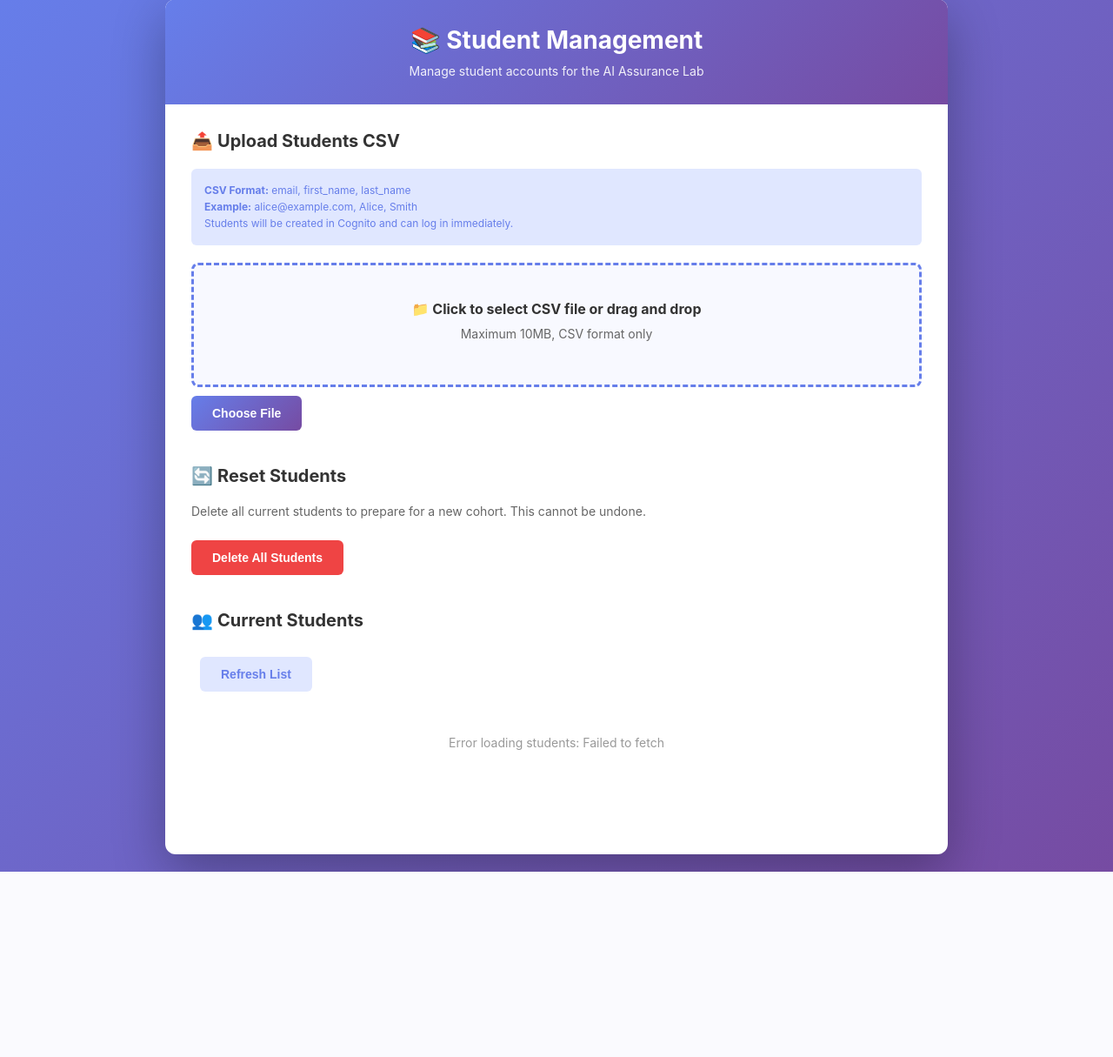
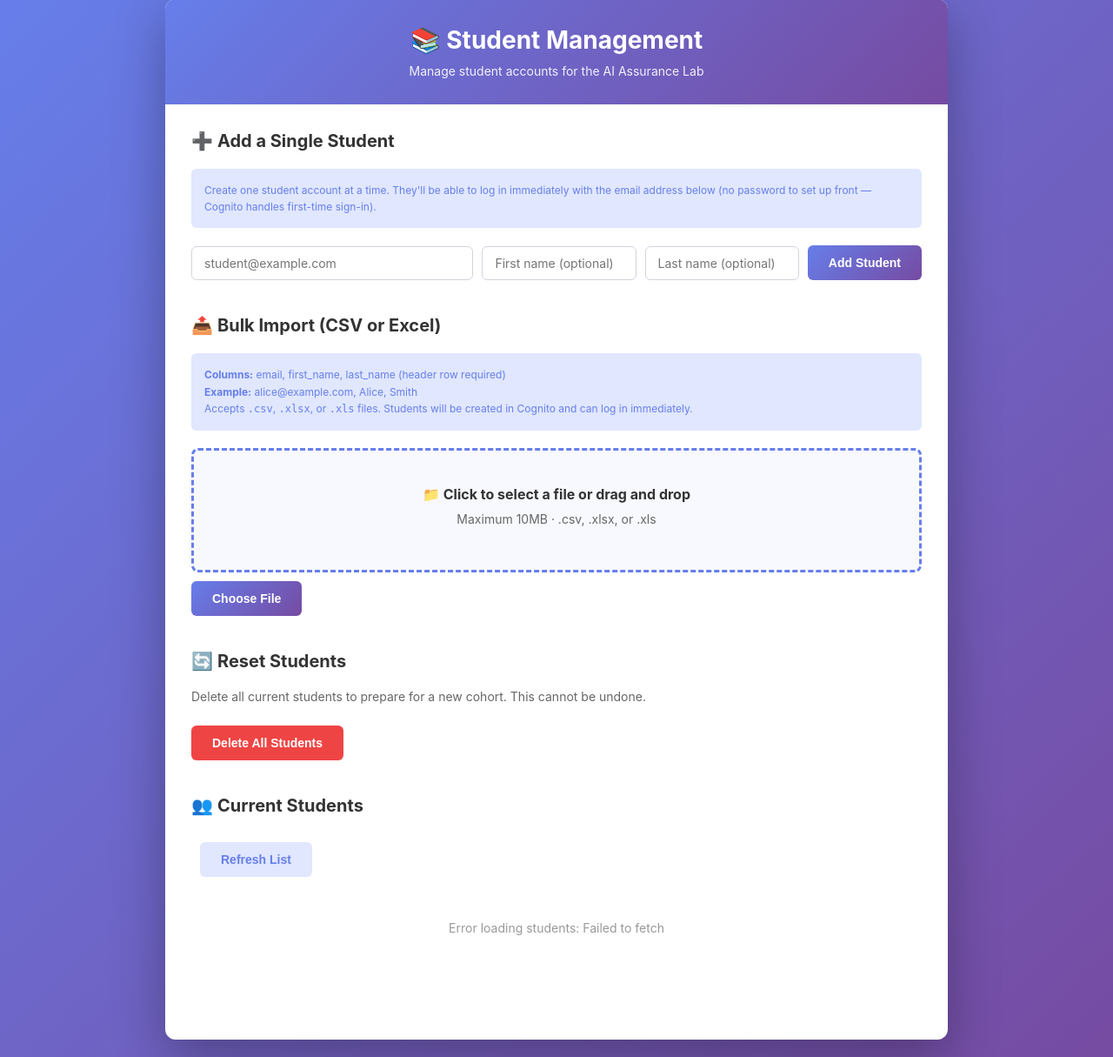
Before and after one commit to sceddy-git/ai-assurance-lab, a Flask app: template templates/admin_students.html in a window 1280 px wide. Shown: the part 21-1236 px from the top of the page at 87% size. Before the commit the page ends 1023 px from the top, so only its background shows below. Run offline with Flask 3, Linux system fonts and the light colour scheme; the template is opened without the code that fills it, so the values that code supplies are empty.

Commit message:
Add single-student creation and Excel (.xlsx/.xls) bulk import
- New /api/admin/students/add endpoint for creating one student at a
  time from the proctor portal, with a simple inline form.
- Bulk upload now accepts .xlsx/.xls in addition to .csv, parsed via
  openpyxl (column headers: email, first_name, last_name in any order).
- Refactored the Cognito user-creation logic shared by both single-add
  and bulk-import paths into _create_cognito_student().

Co-authored-by: Cursor <cursoragent@cursor.com>

```diff
--- a/app.py
+++ b/app.py
@@ -557,14 +557,90 @@ def admin_students():
     return render_template('admin_students.html', email=user_email)
 
 
+def _is_proctor(user_email: str) -> bool:
+    proctor_emails = os.getenv('PROCTOR_EMAILS', 'admin@example.com').split(',')
+    return user_email in proctor_emails
+
+
+def _create_cognito_student(email: str, first_name: str = '', last_name: str = '') -> None:
+    """
+    Create a single student user in Cognito with a suppressed invite email.
+    Raises the underlying boto3 exception on failure so callers can classify it
+    (e.g. UsernameExistsException vs. other errors).
+    """
+    import secrets
+    temp_password = secrets.token_urlsafe(12)
+
+    cognito_client.admin_create_user(
+        UserPoolId=os.getenv('COGNITO_USER_POOL_ID'),
+        Username=email,
+        TemporaryPassword=temp_password,
+        UserAttributes=[
+            {'Name': 'email', 'Value': email},
+            {'Name': 'email_verified', 'Value': 'true'},
+            {'Name': 'given_name', 'Value': first_name},
+            {'Name': 'family_name', 'Value': last_name}
+        ],
+        MessageAction='SUPPRESS'
+    )
+
+
+def _parse_students_csv(file) -> list:
+    import io
+    import csv
+    stream = io.StringIO(file.stream.read().decode('UTF-8'))
+    reader = csv.DictReader(stream)
+    return [
+        {
+            'email': (row.get('email') or '').strip(),
+            'first_name': (row.get('first_name') or '').strip(),
+            'last_name': (row.get('last_name') or '').strip(),
+        }
+        for row in reader
+    ]
+
+
+def _parse_students_excel(file) -> list:
+    from openpyxl import load_workbook
+    wb = load_workbook(file.stream, read_only=True, data_only=True)
+    sheet = wb[wb.sheetnames[0]]
+
+    rows_iter = sheet.iter_rows(values_only=True)
+    header = [str(h).strip().lower() if h else '' for h in next(rows_iter, [])]
+
+    def col_index(*names):
+        for name in names:
+            if name in header:
+                return header.index(name)
+        return None
+
+    email_idx = col_index('email', 'e-mail', 'email address')
+    first_idx = col_index('first_name', 'first name', 'firstname')
+    last_idx = col_index('last_name', 'last name', 'lastname')
+
+    if email_idx is None:
+        raise ValueError("Spreadsheet must have an 'email' column header in the first row")
+
+    students = []
+    for row in rows_iter:
+        if row is None or email_idx >= len(row):
+            continue
+        email = str(row[email_idx] or '').strip()
+        if not email:
+            continue
+        first_name = str(row[first_idx]).strip() if first_idx is not None and first_idx < len(row) and row[first_idx] else ''
+        last_name = str(row[last_idx]).strip() if last_idx is not None and last_idx < len(row) and row[last_idx] else ''
+        students.append({'email': email, 'first_name': first_name, 'last_name': last_name})
+
+    return students
+
+
 @app.route('/api/admin/students/upload', methods=['POST'])
 @login_required
 def upload_students_csv():
-    """Upload and create students from CSV file."""
+    """Upload and create students from a CSV or Excel (.xlsx/.xls) file."""
     user_email = session.get('user_email', '')
-    proctor_emails = os.getenv('PROCTOR_EMAILS', 'admin@example.com').split(',')
-
-    if user_email not in proctor_emails:
+    if not _is_proctor(user_email):
         return jsonify({'error': 'Access denied'}), 403
 
     if 'file' not in request.files:
@@ -574,67 +650,72 @@ def upload_students_csv():
     if not file or file.filename == '':
         return jsonify({'error': 'No file selected'}), 400
 
-    if not file.filename.endswith('.csv'):
-        return jsonify({'error': 'File must be CSV format'}), 400
+    filename_lower = file.filename.lower()
+    try:
+        if filename_lower.endswith('.csv'):
+            students = _parse_students_csv(file)
+        elif filename_lower.endswith('.xlsx') or filename_lower.endswith('.xls'):
+            students = _parse_students_excel(file)
+        else:
+            return jsonify({'error': 'File must be CSV or Excel (.xlsx/.xls) format'}), 400
+    except ValueError as e:
+        return jsonify({'error': str(e)}), 400
+    except Exception as e:
+        logger.error(f"Error parsing student file: {str(e)}")
+        return jsonify({'error': f'Could not read file: {type(e).__name__}'}), 400
+
+    created = 0
+    failed = 0
+    errors = []
+
+    for student in students:
+        email = student['email']
+        if not email:
+            failed += 1
+            errors.append('Empty email in row')
+            continue
+
+        try:
+            _create_cognito_student(email, student['first_name'], student['last_name'])
+            created += 1
+        except cognito_client.exceptions.UsernameExistsException:
+            failed += 1
+            errors.append(f'{email}: User already exists')
+        except Exception as e:
+            failed += 1
+            errors.append(f'{email}: {str(e)}')
+
+    return jsonify({
+        'status': 'success',
+        'created': created,
+        'failed': failed,
+        'errors': errors[:10]  # Return first 10 errors
+    })
+
+
+@app.route('/api/admin/students/add', methods=['POST'])
+@login_required
+def add_single_student():
+    """Create a single student account from the proctor portal form."""
+    user_email = session.get('user_email', '')
+    if not _is_proctor(user_email):
+        return jsonify({'error': 'Access denied'}), 403
+
+    data = request.json or {}
+    email = (data.get('email') or '').strip()
+    first_name = (data.get('first_name') or '').strip()
+    last_name = (data.get('last_name') or '').strip()
+
+    if not email or '@' not in email:
+        return jsonify({'error': 'A valid email address is required'}), 400
 
     try:
-        # Read CSV
-        import io
-        import csv
-
-        stream = io.StringIO(file.stream.read().decode('UTF-8'))
-        reader = csv.DictReader(stream)
-
-        created = 0
-        failed = 0
-        errors = []
-
-        for row in reader:
-            email = row.get('email', '').strip()
-            first_name = row.get('first_name', '').strip()
-            last_name = row.get('last_name', '').strip()
-
-            if not email:
-                failed += 1
-                errors.append('Empty email in row')
-                continue
-
-            try:
-                # Generate temporary password
-                import secrets
-                temp_password = secrets.token_urlsafe(12)
-
-                # Create user in Cognito
-                cognito_client.admin_create_user(
-                    UserPoolId=os.getenv('COGNITO_USER_POOL_ID'),
-                    Username=email,
-                    TemporaryPassword=temp_password,
-                    UserAttributes=[
-                        {'Name': 'email', 'Value': email},
-                        {'Name': 'email_verified', 'Value': 'true'},
-                        {'Name': 'given_name', 'Value': first_name},
-                        {'Name': 'family_name', 'Value': last_name}
-                    ],
-                    MessageAction='SUPPRESS'
-                )
-                created += 1
-
-            except cognito_client.exceptions.UsernameExistsException:
-                failed += 1
-                errors.append(f'{email}: User already exists')
-            except Exception as e:
-                failed += 1
-                errors.append(f'{email}: {str(e)}')
-
-        return jsonify({
-            'status': 'success',
-            'created': created,
-            'failed': failed,
-            'errors': errors[:10]  # Return first 10 errors
-        })
-
+        _create_cognito_student(email, first_name, last_name)
+        return jsonify({'status': 'success', 'email': email})
+    except cognito_client.exceptions.UsernameExistsException:
+        return jsonify({'error': f'{email} already exists'}), 409
     except Exception as e:
-        logger.error(f"Error uploading students: {str(e)}")
+        logger.error(f"Error creating student {email}: {str(e)}")
         return jsonify({'error': str(e)}), 500
 
 
--- a/templates/admin_students.html
+++ b/templates/admin_students.html
@@ -284,6 +284,42 @@
             margin: 10px 0;
             font-size: 14px;
         }
+
+        .single-add-form {
+            display: flex;
+            flex-wrap: wrap;
+            gap: 10px;
+            align-items: center;
+        }
+
+        .single-add-form input[type="email"],
+        .single-add-form input[type="text"] {
+            padding: 10px 14px;
+            border: 1px solid #d1d5db;
+            border-radius: 6px;
+            font-size: 14px;
+            font-family: inherit;
+        }
+
+        .single-add-form input[type="email"] {
+            flex: 2;
+            min-width: 220px;
+        }
+
+        .single-add-form input[type="text"] {
+            flex: 1;
+            min-width: 140px;
+        }
+
+        .single-add-form input:focus {
+            outline: none;
+            border-color: #667eea;
+            box-shadow: 0 0 0 3px rgba(102, 126, 234, 0.1);
+        }
+
+        .single-add-form .button {
+            margin-top: 0;
+        }
     </style>
 </head>
 <body>
@@ -294,20 +330,45 @@
         </div>
 
         <div class="content">
+            <!-- Add Single Student Section -->
+            <div class="section">
+                <h2><span class="icon">➕</span> Add a Single Student</h2>
+
+                <div class="help-text">
+                    Create one student account at a time. They'll be able to log in immediately
+                    with the email address below (no password to set up front — Cognito handles
+                    first-time sign-in).
+                </div>
+
+                <div class="single-add-form">
+                    <input type="email" id="singleEmail" placeholder="student@example.com" required>
+                    <input type="text" id="singleFirstName" placeholder="First name (optional)">
+                    <input type="text" id="singleLastName" placeholder="Last name (optional)">
+                    <button class="button" onclick="addSingleStudent()" id="addSingleBtn">
+                        Add Student
+                    </button>
+                </div>
+
+                <div class="results" id="singleResults">
+                    <div id="singleResultsContent"></div>
+                </div>
+            </div>
+
             <!-- Upload Section -->
             <div class="section">
-                <h2><span class="icon">📤</span> Upload Students CSV</h2>
+                <h2><span class="icon">📤</span> Bulk Import (CSV or Excel)</h2>
 
                 <div class="help-text">
-                    <strong>CSV Format:</strong> email, first_name, last_name<br>
+                    <strong>Columns:</strong> email, first_name, last_name (header row required)<br>
                     <strong>Example:</strong> alice@example.com, Alice, Smith<br>
+                    Accepts <code>.csv</code>, <code>.xlsx</code>, or <code>.xls</code> files.
                     Students will be created in Cognito and can log in immediately.
                 </div>
 
                 <div class="upload-area" id="dropZone">
-                    <strong>📁 Click to select CSV file or drag and drop</strong>
-                    <p>Maximum 10MB, CSV format only</p>
-                    <input type="file" id="fileInput" accept=".csv" />
+                    <strong>📁 Click to select a file or drag and drop</strong>
+                    <p>Maximum 10MB &middot; .csv, .xlsx, or .xls</p>
+                    <input type="file" id="fileInput" accept=".csv,.xlsx,.xls" />
                 </div>
 
                 <div class="results" id="uploadResults">
@@ -401,6 +462,68 @@
 
         // File input change
         fileInput.addEventListener('change', uploadFile);
+
+        function addSingleStudent() {
+            const emailInput = document.getElementById('singleEmail');
+            const firstNameInput = document.getElementById('singleFirstName');
+            const lastNameInput = document.getElementById('singleLastName');
+            const addBtn = document.getElementById('addSingleBtn');
+            const singleResults = document.getElementById('singleResults');
+            const singleResultsContent = document.getElementById('singleResultsContent');
+
+            const email = emailInput.value.trim();
+            if (!email || !email.includes('@')) {
+                emailInput.focus();
+                return;
+            }
+
+            addBtn.disabled = true;
+            addBtn.textContent = 'Adding...';
+            singleResults.classList.remove('show', 'success', 'error');
+
+            fetch('/api/admin/students/add', {
+                method: 'POST',
+                headers: { 'Content-Type': 'application/json' },
+                body: JSON.stringify({
+                    email: email,
+                    first_name: firstNameInput.value.trim(),
+                    last_name: lastNameInput.value.trim()
+                })
+            })
+            .then(response => response.json().then(data => ({ ok: response.ok, data })))
+            .then(({ ok, data }) => {
+                addBtn.disabled = false;
+                addBtn.textContent = 'Add Student';
+                singleResults.classList.add('show');
+
+                if (ok && data.status === 'success') {
+                    singleResults.classList.add('success');
+                    singleResultsContent.innerHTML = `
+                        <div class="result-stat">
+                            <span style="color: #10b981;">✓ Created ${data.email}</span>
+                        </div>`;
+                    emailInput.value = '';
+                    firstNameInput.value = '';
+                    lastNameInput.value = '';
+                    setTimeout(loadStudents, 800);
+                } else {
+                    singleResults.classList.add('error');
+                    singleResultsContent.innerHTML = `
+                        <div class="result-stat">
+                            <span style="color: #ef4444;">✗ ${data.error || 'Unknown error'}</span>
+                        </div>`;
+                }
+            })
+            .catch(error => {
+                addBtn.disabled = false;
+                addBtn.textContent = 'Add Student';
+                singleResults.classList.add('show', 'error');
+                singleResultsContent.innerHTML = `
+                    <div class="result-stat">
+                        <span style="color: #ef4444;">✗ Error: ${error.message}</span>
+                    </div>`;
+            });
+        }
 
         function uploadFile() {
             const file = fileInput.files[0];
```
